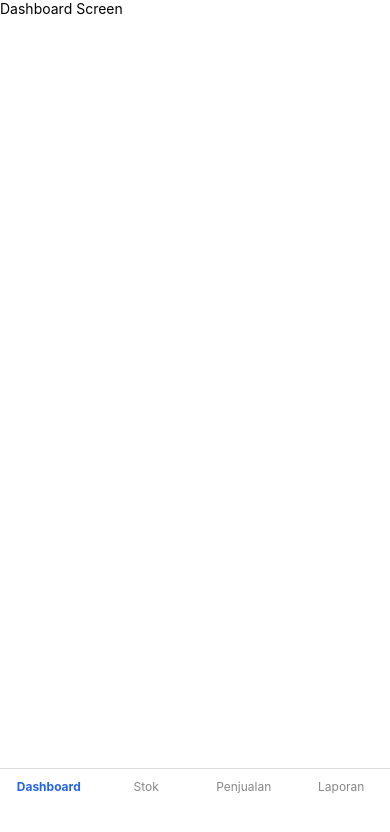
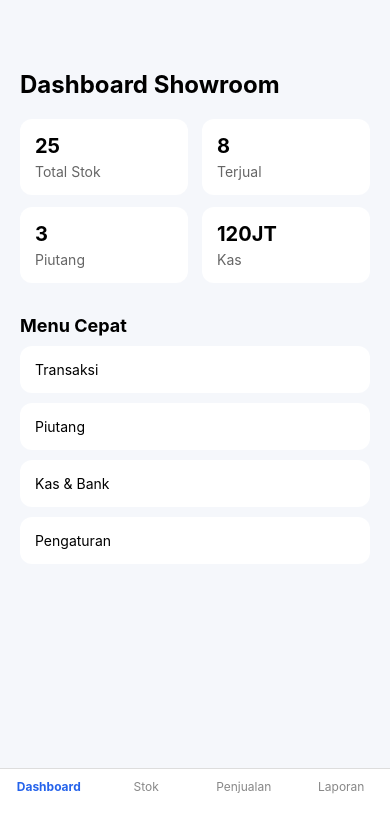
Before and after one commit to abdullohmmuttaqin/ShowroomApp2, a React Native app: screen / in a window 390 px wide. Shown: the top 832 px of the page. Built offline with nearby package versions, Linux system fonts and the light colour scheme.

Commit message:
feat: create dashboard v2 layout

```diff
--- a/screens/DashboardScreen.js
+++ b/screens/DashboardScreen.js
@@ -1,9 +1,120 @@
-import { View, Text } from 'react-native';
+import { View, Text, StyleSheet, TouchableOpacity } from 'react-native';
 
 export default function DashboardScreen() {
     return (
-        <View>
-            <Text>Dashboard Screen</Text>
+        <View style={styles.container}>
+
+            {/* Header */}
+            <Text style={styles.title}>
+                Dashboard Showroom
+            </Text>
+
+            {/* Statistik */}
+            <View style={styles.statsContainer}>
+
+                <View style={styles.card}>
+                    <Text style={styles.cardNumber}>25</Text>
+                    <Text style={styles.cardLabel}>Total Stok</Text>
+                </View>
+
+                <View style={styles.card}>
+                    <Text style={styles.cardNumber}>8</Text>
+                    <Text style={styles.cardLabel}>Terjual</Text>
+                </View>
+
+                <View style={styles.card}>
+                    <Text style={styles.cardNumber}>3</Text>
+                    <Text style={styles.cardLabel}>Piutang</Text>
+                </View>
+
+                <View style={styles.card}>
+                    <Text style={styles.cardNumber}>120JT</Text>
+                    <Text style={styles.cardLabel}>Kas</Text>
+                </View>
+
+            </View>
+
+            {/* Shortcut Menu */}
+            <Text style={styles.sectionTitle}>
+                Menu Cepat
+            </Text>
+
+            <View style={styles.menuContainer}>
+
+                <TouchableOpacity style={styles.menuButton}>
+                    <Text>Transaksi</Text>
+                </TouchableOpacity>
+
+                <TouchableOpacity style={styles.menuButton}>
+                    <Text>Piutang</Text>
+                </TouchableOpacity>
+
+                <TouchableOpacity style={styles.menuButton}>
+                    <Text>Kas & Bank</Text>
+                </TouchableOpacity>
+
+                <TouchableOpacity style={styles.menuButton}>
+                    <Text>Pengaturan</Text>
+                </TouchableOpacity>
+
+            </View>
+
         </View>
     );
 }
+
+const styles = StyleSheet.create({
+    container: {
+        flex: 1,
+        padding: 20,
+        backgroundColor: '#f5f7fb',
+    },
+
+    title: {
+        fontSize: 24,
+        fontWeight: 'bold',
+        marginTop: 50,
+        marginBottom: 20,
+    },
+
+    statsContainer: {
+        flexDirection: 'row',
+        flexWrap: 'wrap',
+        justifyContent: 'space-between',
+    },
+
+    card: {
+        width: '48%',
+        backgroundColor: '#ffffff',
+        padding: 15,
+        borderRadius: 12,
+        marginBottom: 12,
+    },
+
+    cardNumber: {
+        fontSize: 20,
+        fontWeight: 'bold',
+    },
+
+    cardLabel: {
+        marginTop: 5,
+        color: '#666',
+    },
+
+    sectionTitle: {
+        fontSize: 18,
+        fontWeight: 'bold',
+        marginTop: 20,
+        marginBottom: 10,
+    },
+
+    menuContainer: {
+        gap: 10,
+    },
+
+    menuButton: {
+        backgroundColor: '#ffffff',
+        padding: 15,
+        borderRadius: 12,
+    },
+});
```
